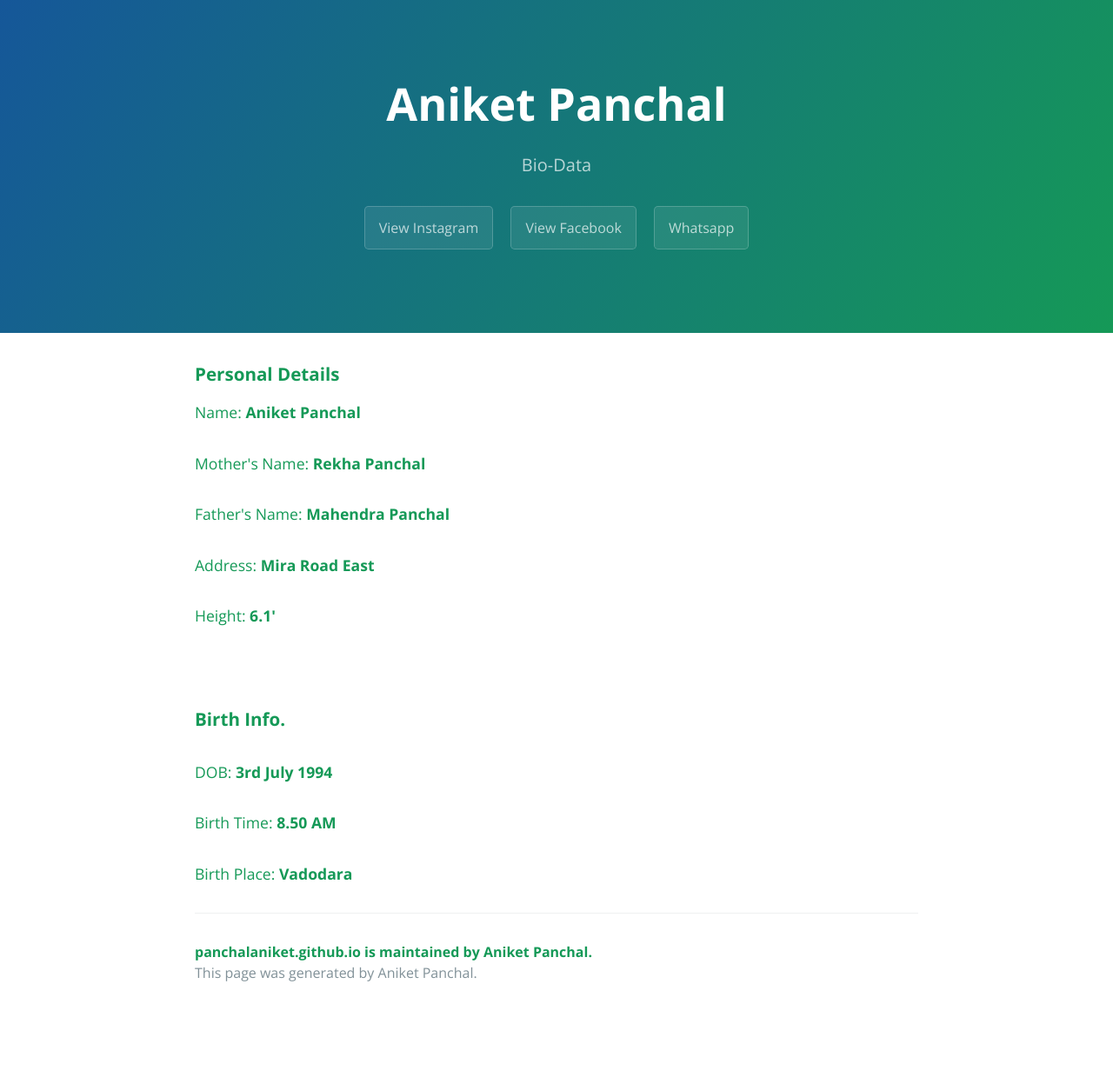
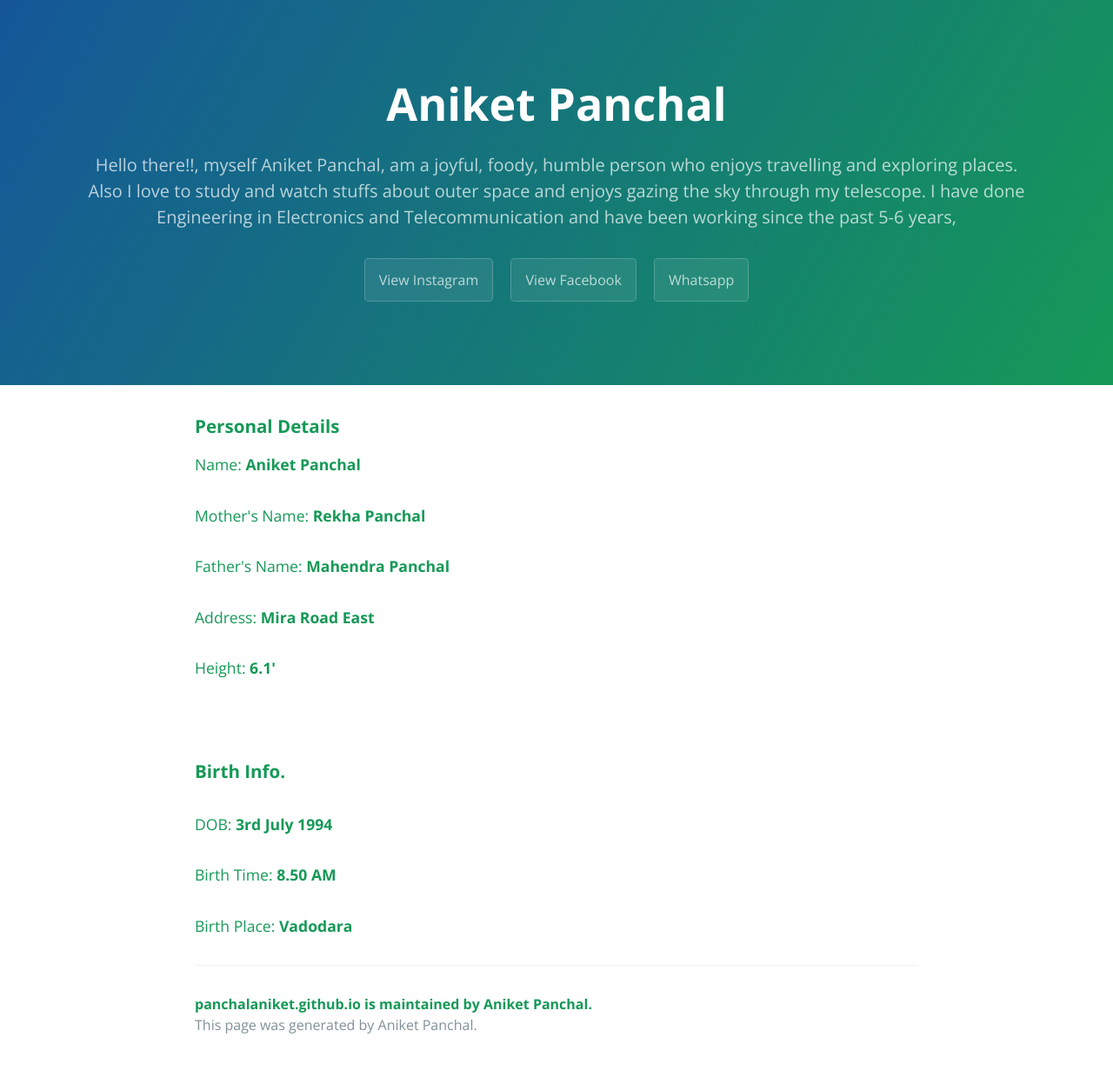
Before and after one commit to appanchal06/panchalaniket.github.io, a Jekyll site: the page built from index.html, in a window 1280 px wide. Shown: the whole page at 87% size. Built offline with Jekyll 4.4.1, drawn with Linux system fonts in a browser that asks for light colours; before the commit the page ends 1179 px from its top, so only the background shows below that.

Commit message:
Update _config.yml

```diff
--- a/_config.yml
+++ b/_config.yml
@@ -1,5 +1,5 @@
 title: Aniket Panchal
-description: Bio-Data
+description: Hello there!!, myself Aniket Panchal, am a joyful, foody, humble person who enjoys travelling and exploring places. Also I love to study and watch stuffs about outer space and enjoys gazing the sky through my telescope. I have done Engineering in Electronics and Telecommunication and have been working since the past 5-6 years,
 show_downloads: true
 google_analytics:
 theme: jekyll-theme-cayman
```
